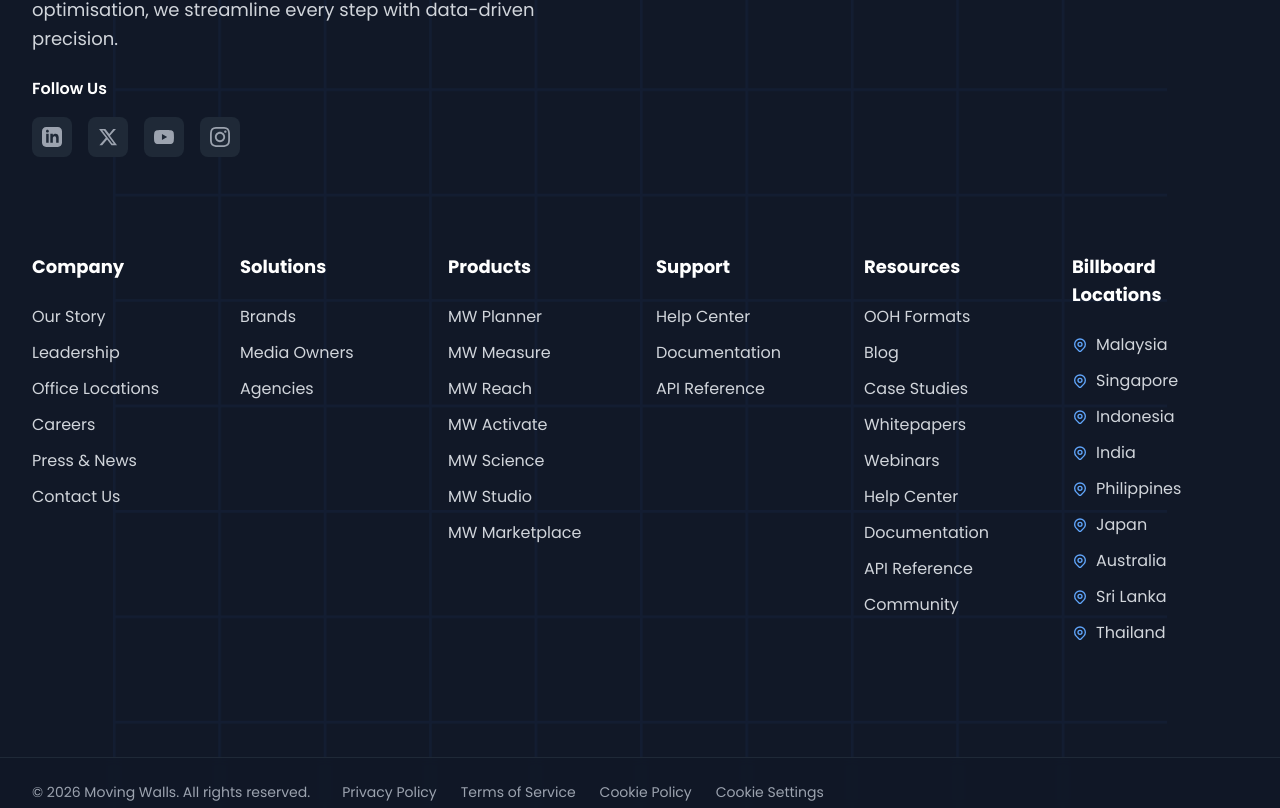
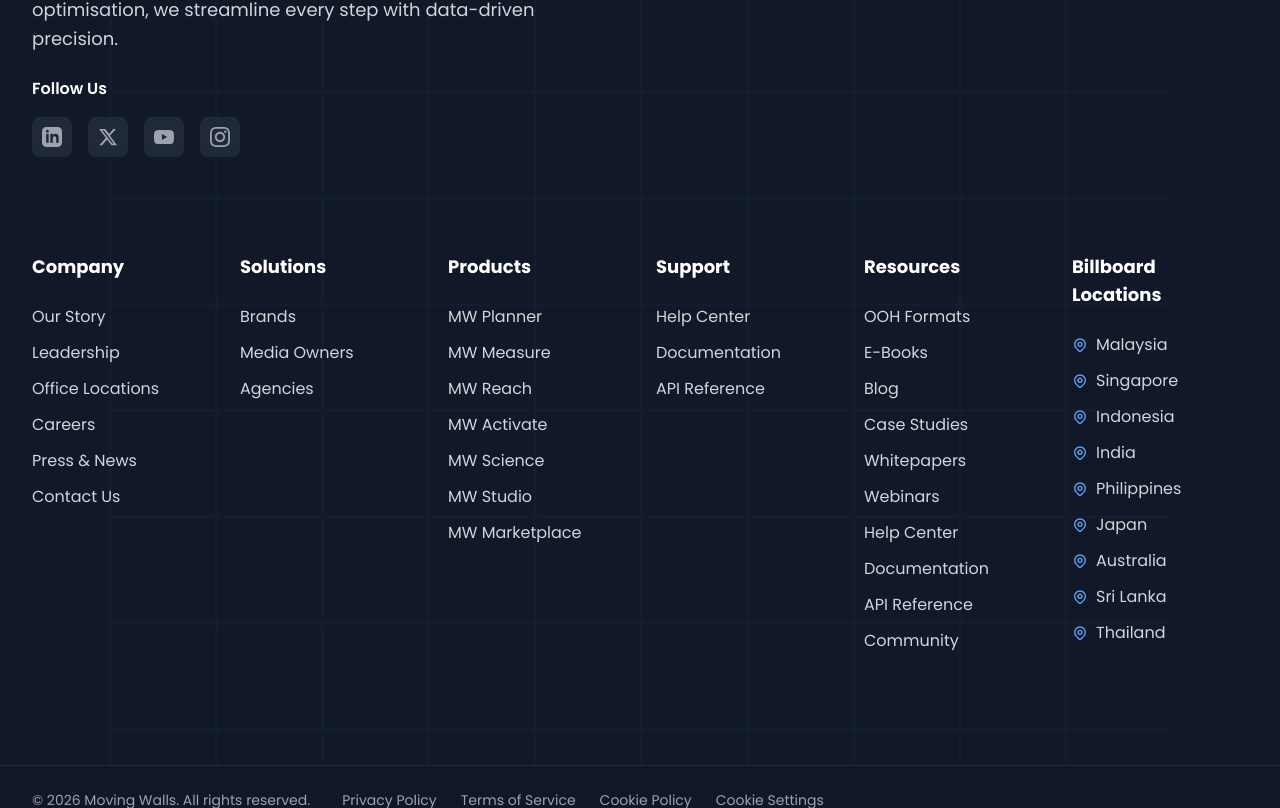
Before and after one commit to VivekcMW/Website, a Next.js app: page / in a window 1280 px wide. Shown: the part 11192-12000 px from the top of the page. Built offline with nearby package versions, Linux system fonts and the light colour scheme.

Commit message:
Add E-Books link to footer Resources section

```diff
--- a/src/components/Footer.tsx
+++ b/src/components/Footer.tsx
@@ -34,6 +34,7 @@
   ],
   resources: [
     { name: "OOH Formats", href: "/ooh-formats" },
+    { name: "E-Books", href: "/ebooks" },
     { name: "Blog", href: "/resources/blog" },
     { name: "Case Studies", href: "/resources/case-studies" },
     { name: "Whitepapers", href: "/resources/whitepapers" },
```
